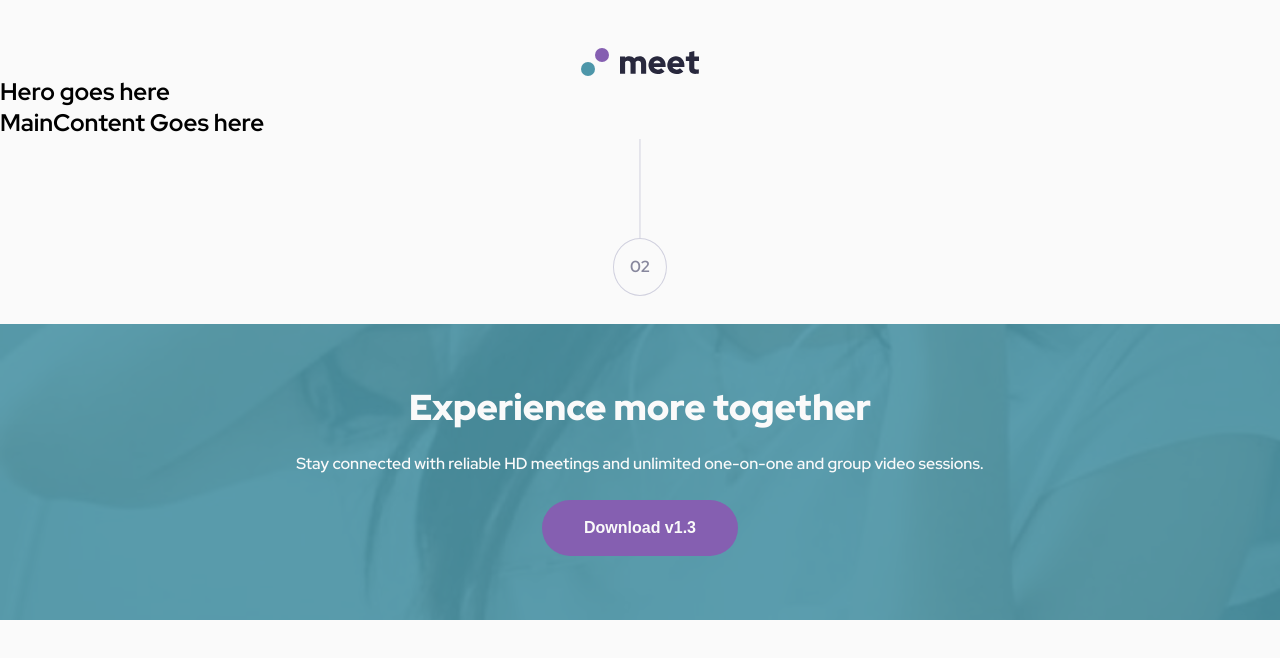
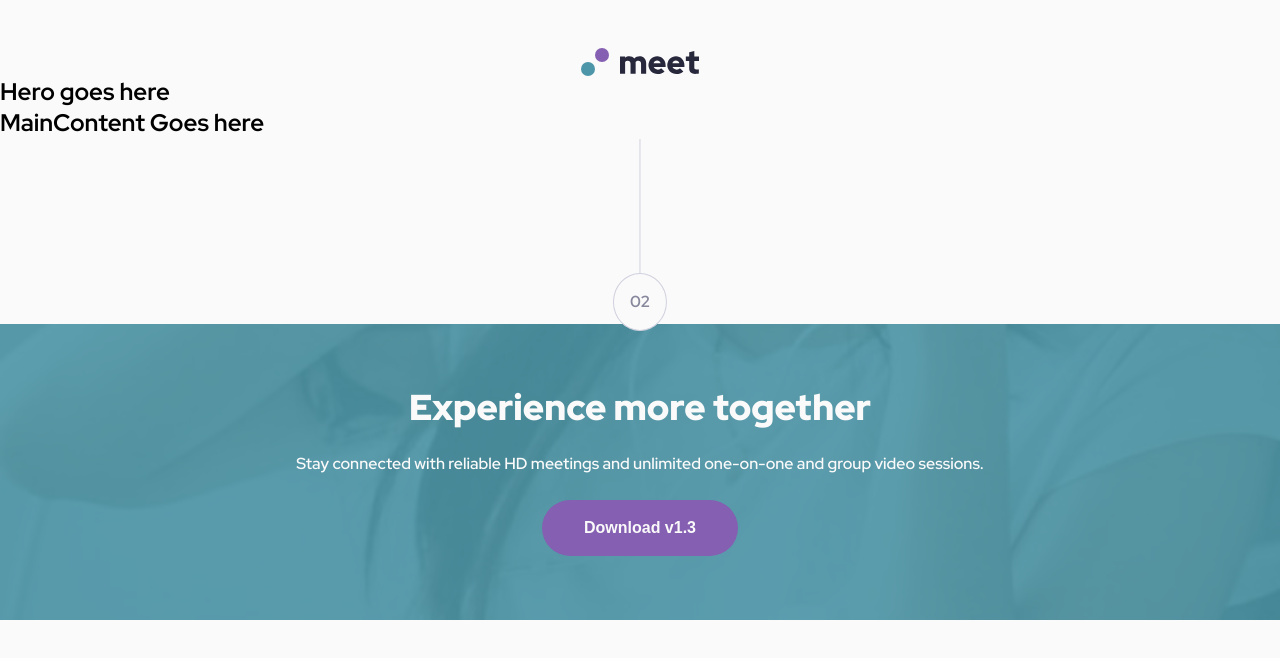
Before and after one commit to frontend-rustyff12/17-meet-landing-page, a React (Vite) app: page / in a window 1280 px wide. Shown: the top 658 px of the page. Built offline with nearby package versions, Linux system fonts and the light colour scheme.

Commit message:
Footer Tablet

```diff
--- a/src/index.css
+++ b/src/index.css
@@ -200,7 +200,21 @@ footer button {
 }
 
 @media screen and (min-width: 768px) {
-  /*  */
+  footer {
+    height: 482px;
+  }
+
+  footer .hero {
+    padding: 64px 132px;
+  }
+
+  footer .number-circle {
+    top: 135px;
+  }
+  footer .number-circle::before {
+    top: -135px;
+    height: 135px;
+  }
 }
 
 @media screen and (min-width: 1440px) {
```
